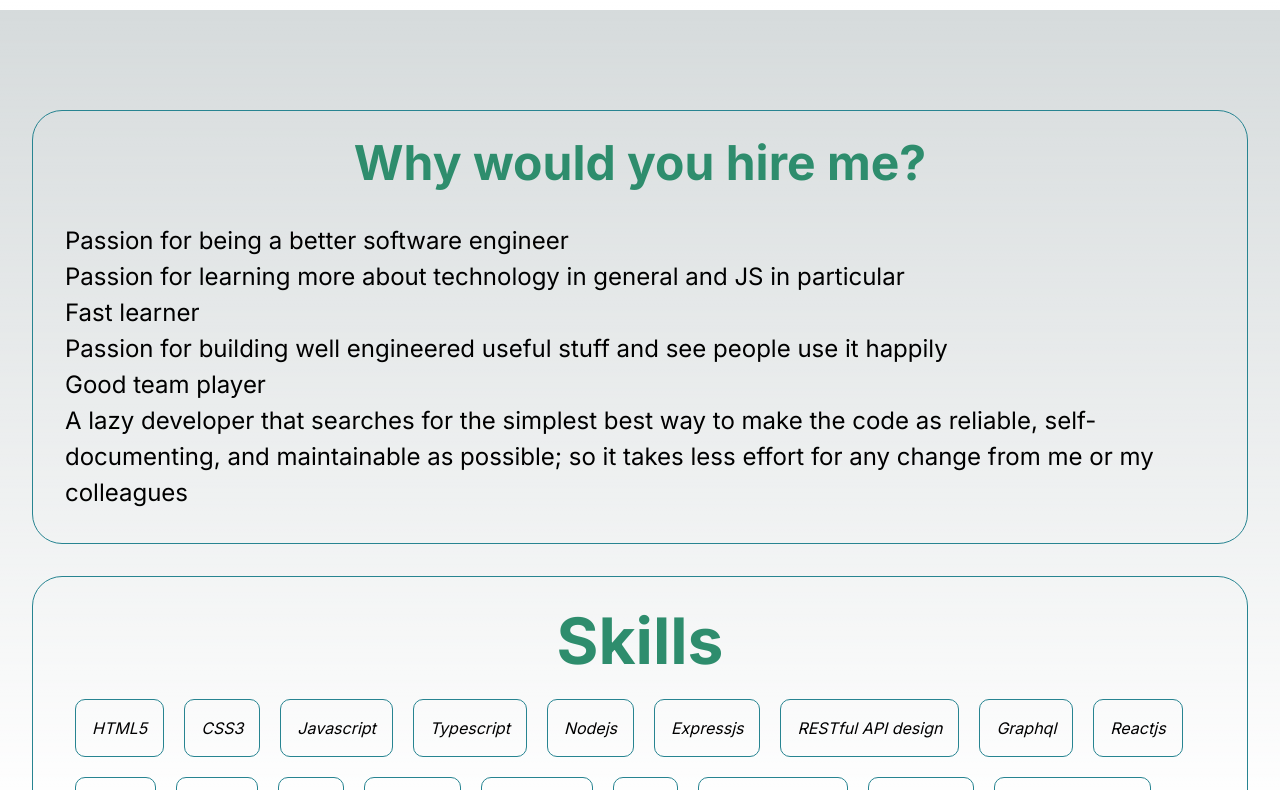
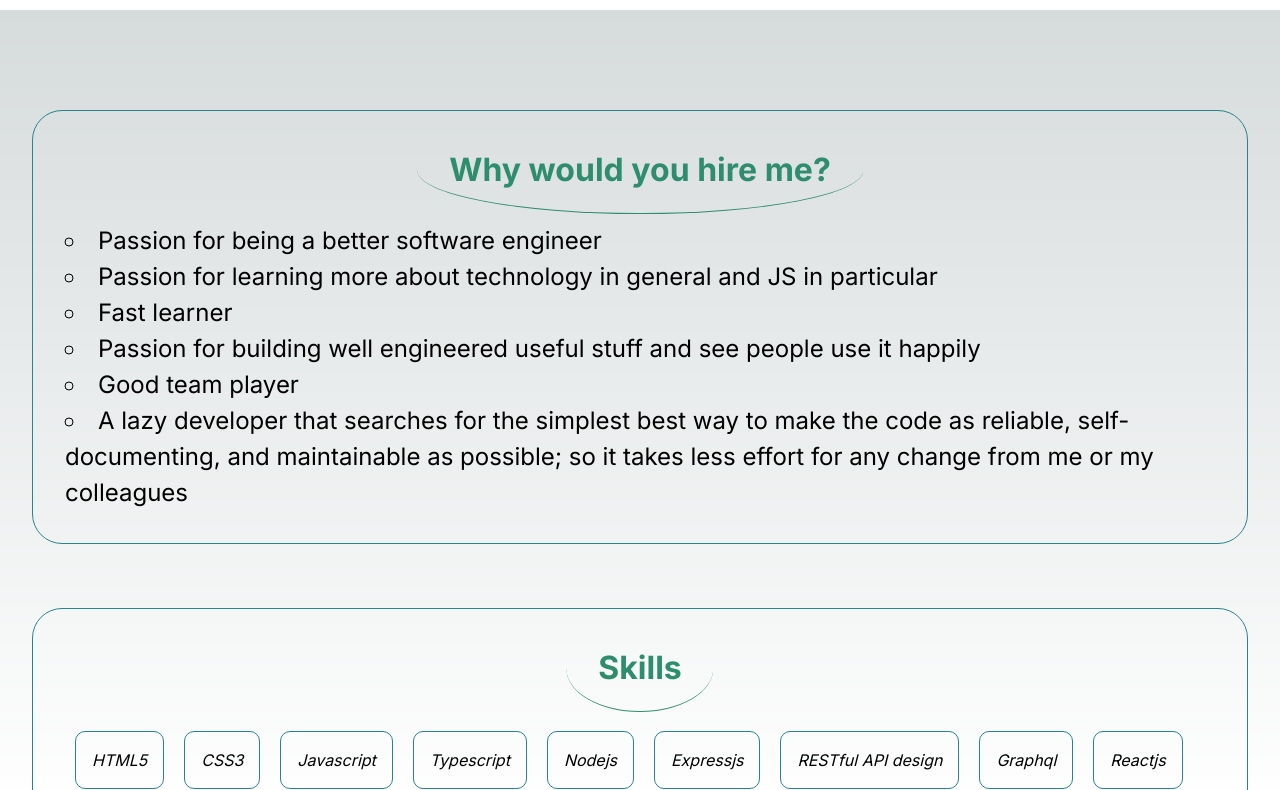
Before and after one commit to waelhasan/personal-site, a Next.js app: page / in a window 1280 px wide. Shown: the part 790-1580 px from the top of the page. Built offline with nearby package versions, Linux system fonts and the light colour scheme.

Commit message:
Extracted TitlesSection component

```diff
--- a/src/app/page.tsx
+++ b/src/app/page.tsx
@@ -33,13 +33,13 @@ const Skill = ({ title }: { title: string }) => (
   </span>
 )
 
-const Skills = () => (
+const TitlesSection = ({ title, children }: { title: string, children: React.ReactNode }) => (
   <figure style={{
     position: "relative",
     border: "1px solid var(--foreground-rgb-important)",
     borderRadius: "30px",
     padding: "2rem",
-    margin: "0 2rem"
+    margin: "2rem"
   }}>
     <div style={{
       marginTop: "5rem",
@@ -52,12 +52,21 @@ const Skills = () => (
         left: "50%",
         top: "1rem",
         transform: "translateX(-50%)",
+        borderBottom: "1px solid var(--foreground-section-title-rgb)",
+        borderRadius: "50%",
+        padding: "1.2rem 2rem"
       }}>
-        <Important level={2} color="var(--foreground-section-title-rgb)">Skills</Important>
+        <Important level={4} color="var(--foreground-section-title-rgb)">{title}</Important>
       </figcaption>
-      {info.skills.map(skill => <Skill key={skill} title={skill} />)}
+      {children}
     </div>
   </figure>
+)
+
+const Skills = () => (
+  <TitlesSection title="Skills">
+    {info.skills.map(skill => <Skill key={skill} title={skill} />)}
+  </TitlesSection >
 )
 
 const LevelsToFontSizeMap = {
@@ -126,32 +135,15 @@ const Intorduction = () => (
 )
 
 const ReasonsToHireMe = () => (
-  <figure style={{
-    position: "relative",
-    border: "1px solid var(--foreground-rgb-important)",
-    borderRadius: "30px",
-    padding: "2rem",
-    margin: "2rem"
-  }}>
-    <div style={{
-      marginTop: "5rem",
-      display: "flex",
-      flexWrap: "wrap",
-      maxWidth: "1200px"
-    }}>
-      <figcaption style={{
-        position: "absolute",
-        left: "50%",
-        top: "1rem",
-        transform: "translateX(-50%)",
-      }}>
-        <Important level={3} color="var(--foreground-section-title-rgb)">Why would you hire me?</Important>
-      </figcaption>
-      <ul>
-        {info.reasonsToHireMe.map(reason => <li key={reason} style={{ fontSize: "1.5rem" }}>{reason}</li>)}
-      </ul>
-    </div>
-  </figure>
+  <TitlesSection title="Why would you hire me?">
+    <ul>
+      {info.reasonsToHireMe.map(reason => <li key={reason} style={{
+        fontSize: "1.5rem",
+        listStyle: "circle",
+        listStylePosition: "inside"
+      }}>{reason}</li>)}
+    </ul>
+  </TitlesSection >
 )
 
 export default function Home() {
```
